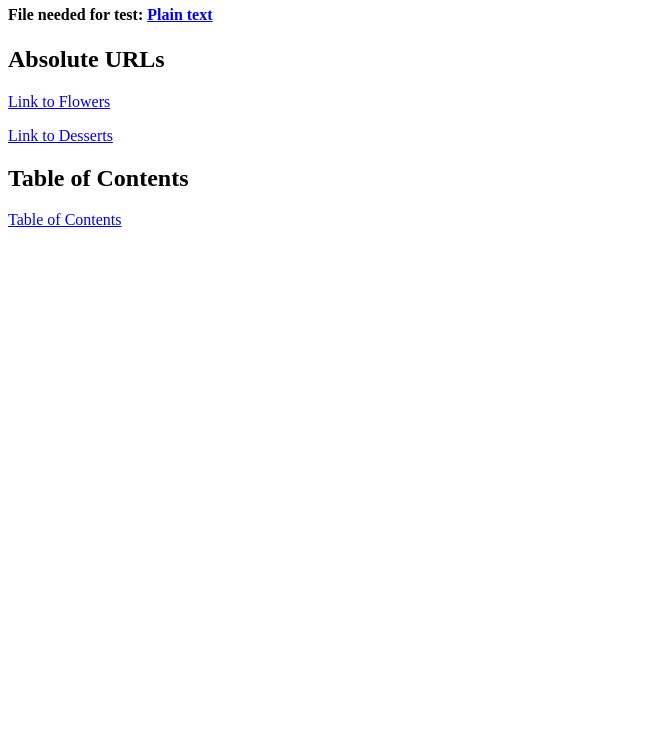
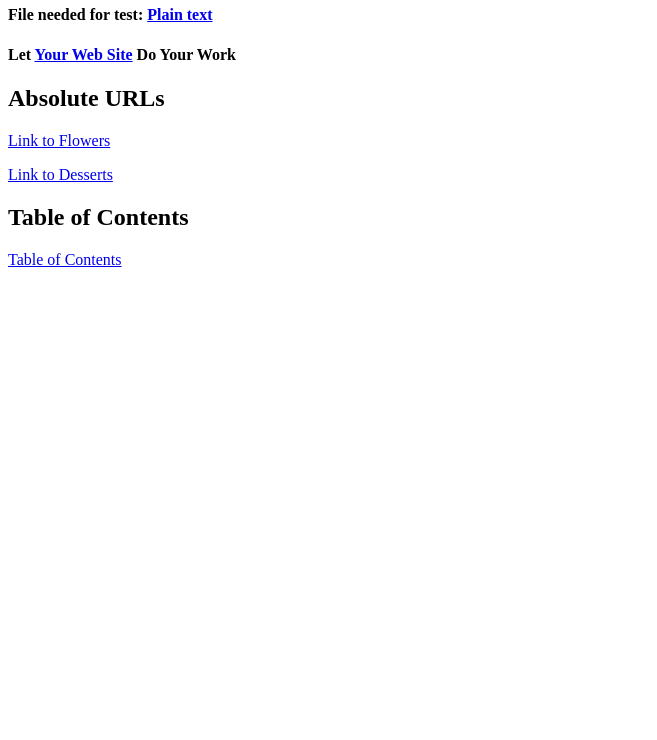
Before and after one commit to AmishaParmessar/Images_Positioning_Activity, a plain HTML site: page index.html in a window 1280 px wide. Shown: the part 60-800 px from the top of the page, without its empty margins (0-657 px from the left). Drawn offline with Linux system fonts and the light colour scheme.

Commit message:
Update index.html

```diff
--- a/index.html
+++ b/index.html
@@ -7,6 +7,8 @@
 
 <center></center><h1>FINAL EXAM - WEB ENTREPRENEURS</h1>
 <h4> File needed for test: <a href="index.html">Plain text</a></h4>
+<h4> Let <a href="index.html">Your Web Site</a> Do Your Work</h4>
+
 
 
 <h2>Absolute URLs</h2> <!--Below are the two links for abosulte links/urls-->
```
